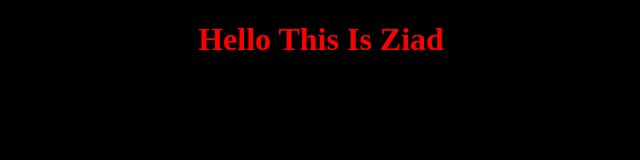
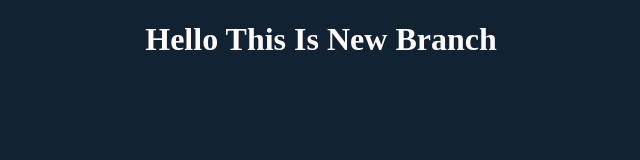
Before and after one commit to ZYAD626A/Git_Course, a plain HTML site: page index.html in a window 1280 px wide. Shown: the whole page, without its empty margins (319-959 px from the left). Drawn offline with Linux system fonts and the light colour scheme.

Commit message:
Changeing style for the title

```diff
--- a/css/style.css
+++ b/css/style.css
@@ -1,6 +1,6 @@
 h1 {
-  color: red;
+  color: snow;
 }
 body {
-  background: black;
+  background: #123;
 }
--- a/index.html
+++ b/index.html
@@ -8,7 +8,7 @@
 </head>
 <body>
     <center>
-        <h1>Hello This Is Ziad</h1>
+        <h1>Hello This Is New Branch</h1>
     </center>
 
     <script src="js/main.js"></script>
```
